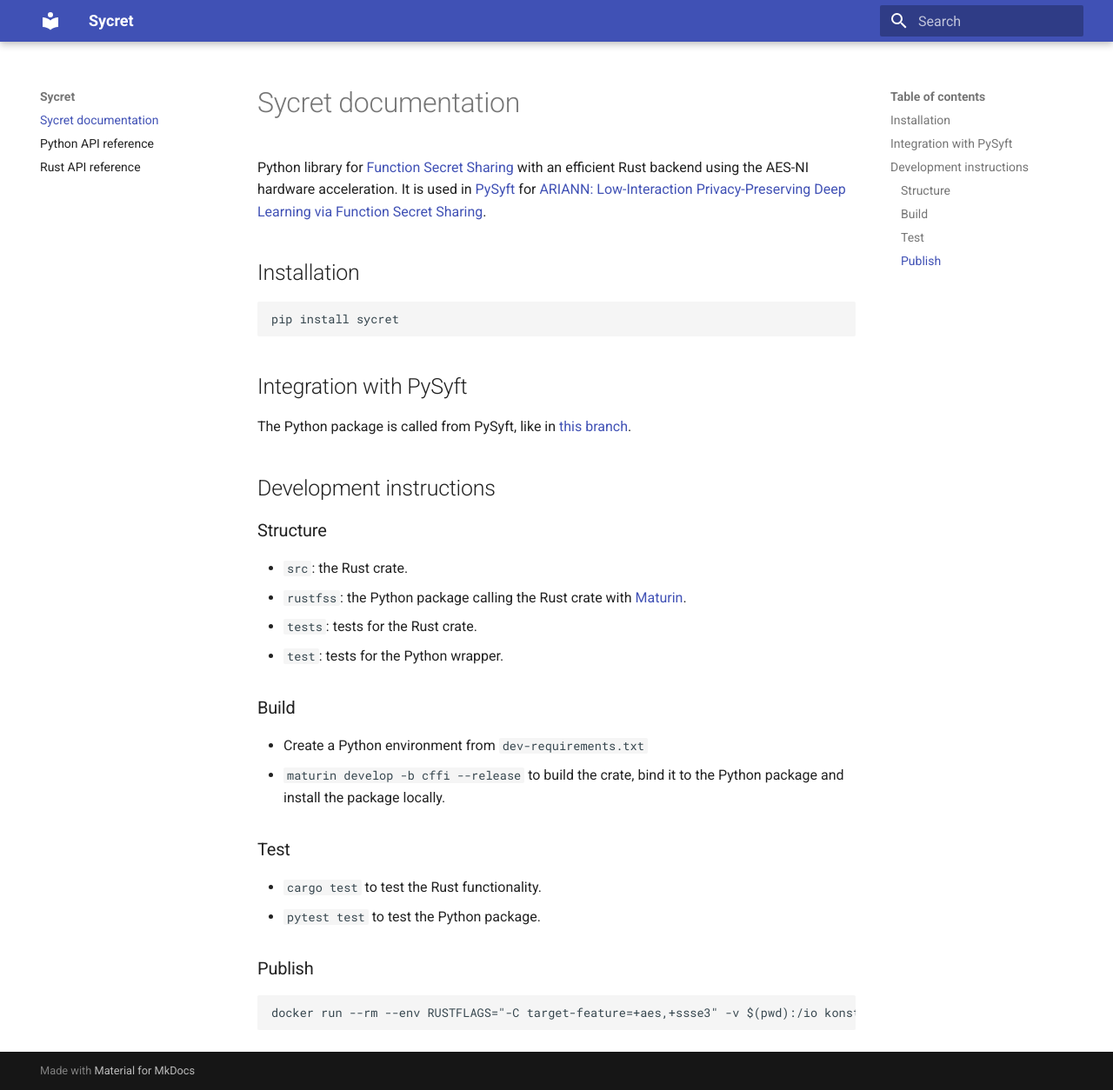
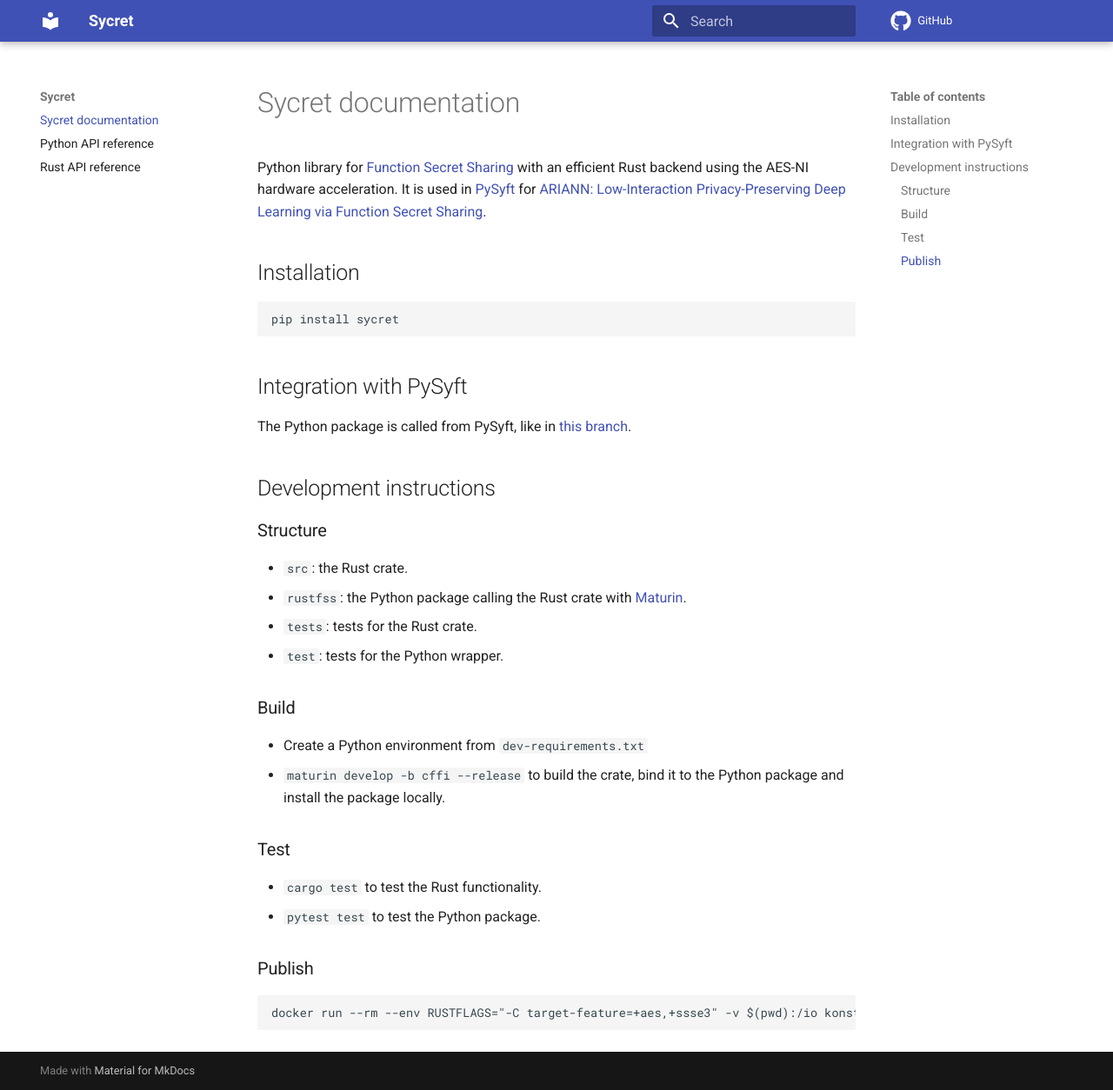
Before and after one commit to OpenMined/sycret, an MkDocs documentation site: the page built from docs/index.md, in a window 1280 px wide and 1254 px high. Shown: the whole window at 87% size. Built offline with MkDocs 1.6.1 and Material for MkDocs 9.7.7, drawn with Linux system fonts in a browser that asks for light colours; comment, search, counter and statistics services are not loaded.

Commit message:
Link to repo

```diff
--- a/mkdocs.yml
+++ b/mkdocs.yml
@@ -1,4 +1,5 @@
 site_name: Sycret
+repo_url: https://github.com/OpenMined/sycret
 theme:
   name: material
   features:
@@ -7,6 +8,8 @@
     # - navigation.tabs.sticky
     - navigation.sections
     # - toc.integrate
+  icon:
+    repo: fontawesome/brands/github
 plugins:
   - search
   - mkdocstrings
```
Also changed, not shown: 1 other file.
